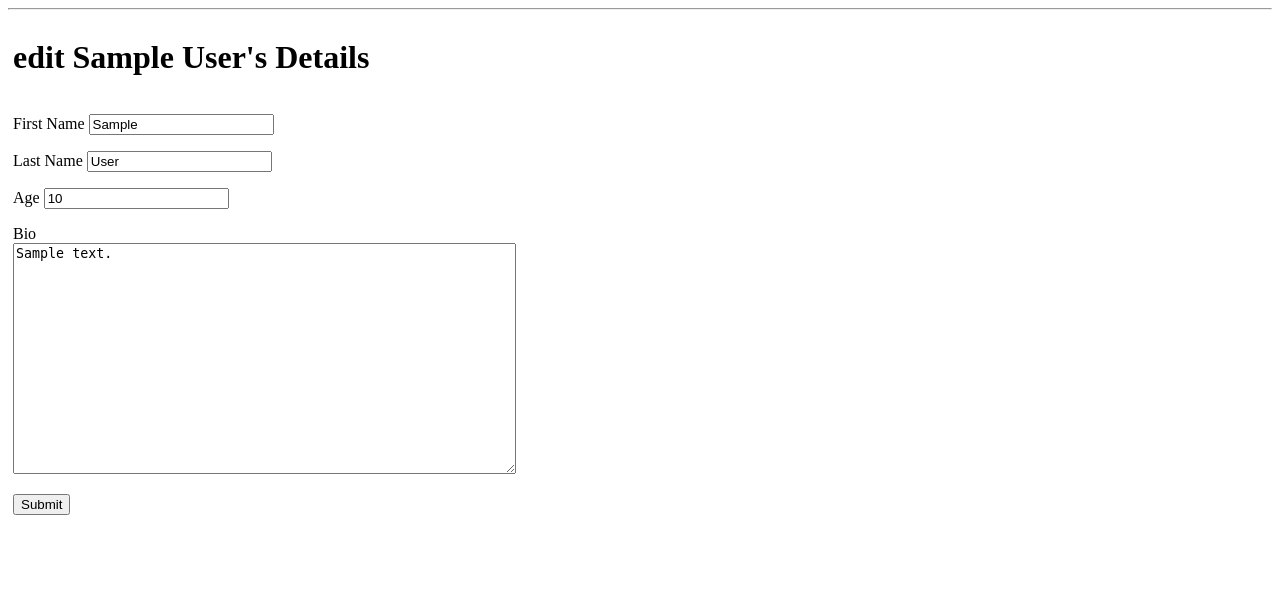
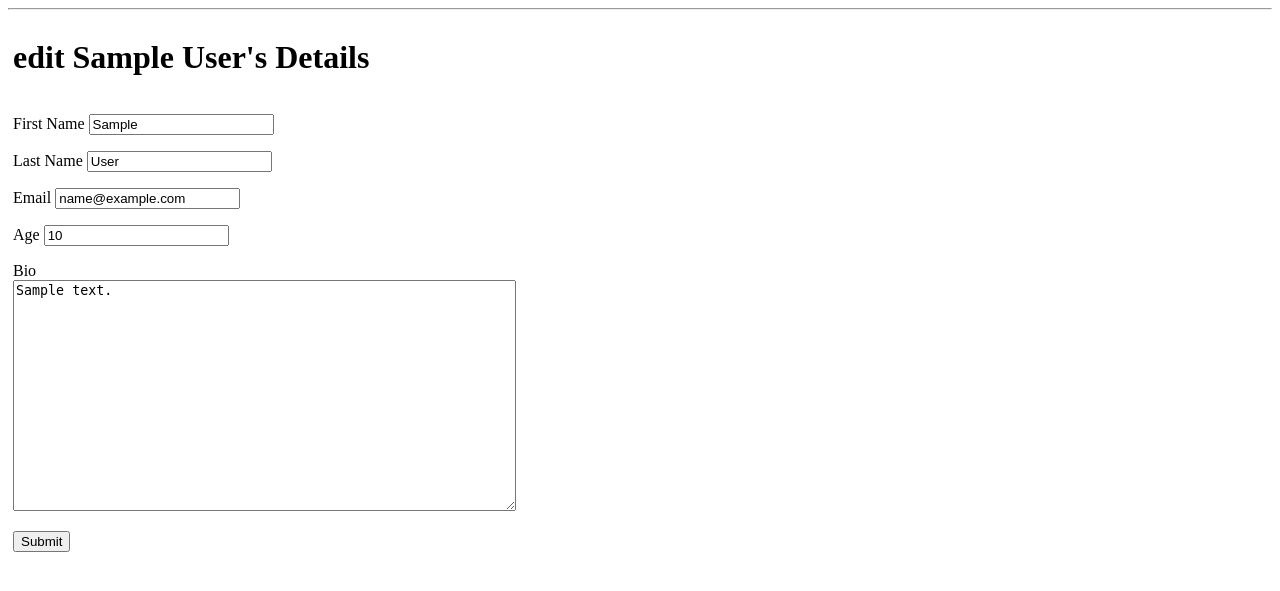
Before and after one commit to diawando/App-With-Flask-SQLAlchemy, a Flask app: page /1/edit/ in a window 1280 px wide. Shown: the part 63-654 px from the top of the page. Run offline with Flask 2, Linux system fonts and the light colour scheme; tables that the repository leaves empty hold one stand-in row (values such as "Sample post").

Commit message:
ajout du bouton edit

```diff
--- a/templates/edit.html
+++ b/templates/edit.html
@@ -23,6 +23,12 @@
       </p>
 
       <p>
+          <label for="email">Email</label>
+          <input type="email" name="email"
+                 value={{ student.email }}
+                 placeholder="Student email">
+      </p>
+      <p>
          <label for="age">Age</label>
          <input type="number" name="age"
                 value={{ student.age }}
--- a/templates/index.html
+++ b/templates/index.html
@@ -20,6 +20,7 @@
                     <h4>Bio</h4>
                     <p>{{ student.bio }}</p>
                 </div>
+                <a href="{{ url_for('edit', student_id=student.id) }}">Edit</a>
             </div>
         {% endfor %}
     </div>
```
